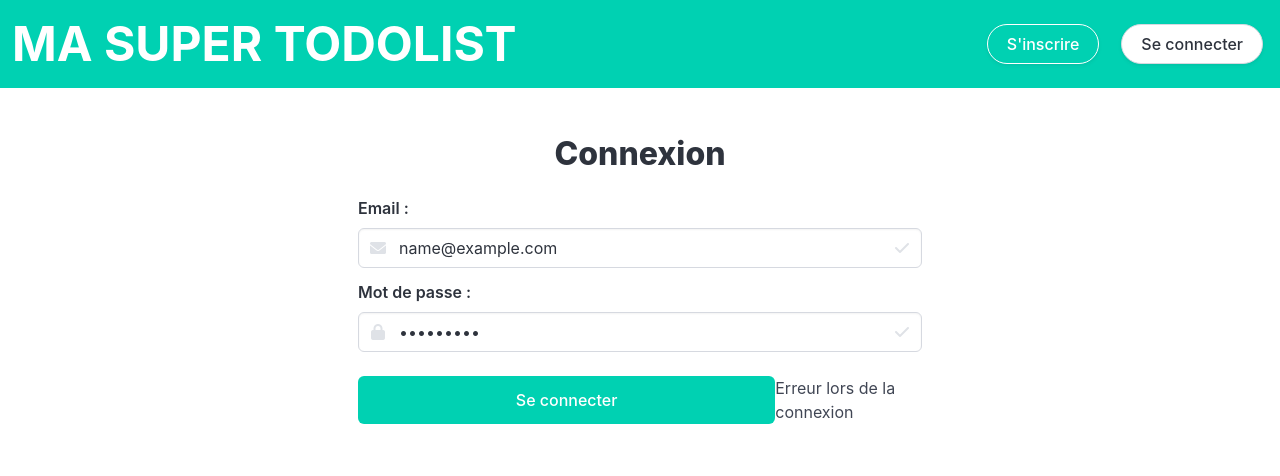
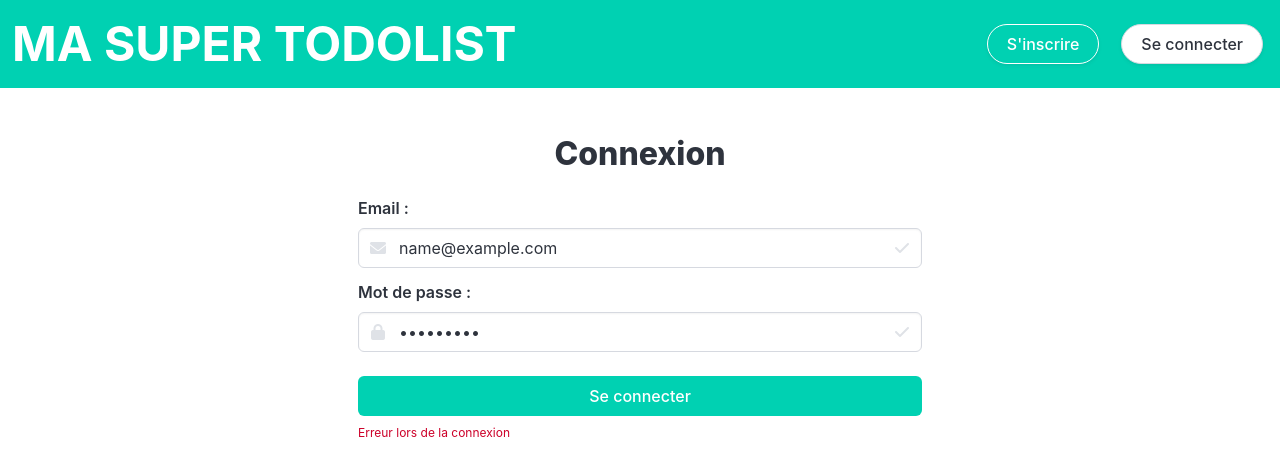
Before and after one commit to Greg86360/my-react-app, a React (Create React App) app: page / in a window 1280 px wide. Both pictures are taken after typing "name@example.com", "Sample123" into the empty fields and a click on the button "Se connecter". Shown: the top 476 px of the page. Built offline with nearby package versions, Linux system fonts and the light colour scheme; no server answers.

Commit message:
mise à jour message erreur

```diff
--- a/src/Login/Login.js
+++ b/src/Login/Login.js
@@ -100,8 +100,8 @@ const Login = () => {
               <div class="control mt-5 is-flex is-justify-content-flex-end">
 
                 <button type="submit" class="button is-primary has-text-white is-fullwidth">Se connecter</button>
-                {message && <p>{message}</p>}
               </div>
+                {message && <p class="help is-danger mt-2">{message}</p>}
             </form>
           </div>
         </div>
```
